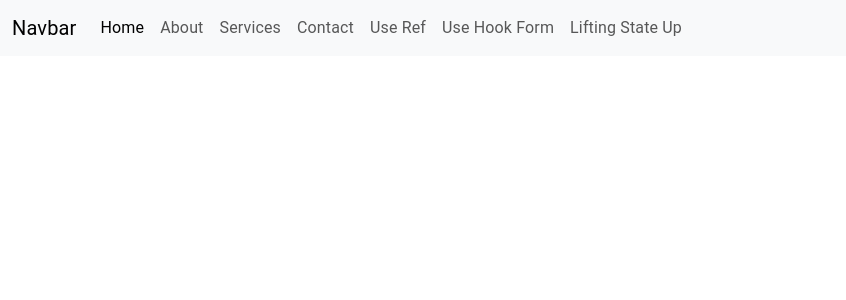
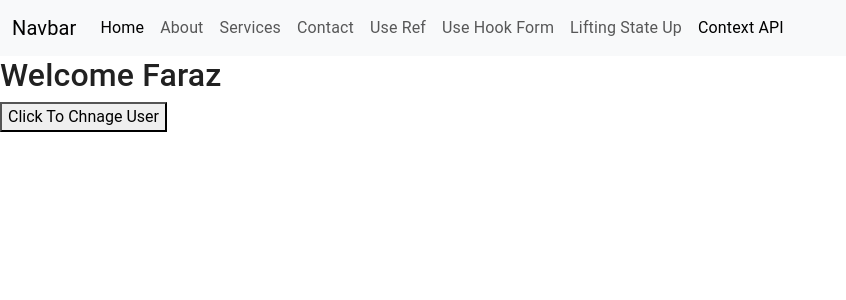
Before and after one commit to farazinam/2401E1, a React (Vite) app in the folder ADSE-I/reactapp/: page /contextAPI in a window 1280 px wide. Shown: the top 300 px of the page, without its empty margins (0-846 px from the left). Built offline with nearby package versions, Linux system fonts and the light colour scheme.

Commit message:
Context API

```diff
--- a/ADSE-I/reactapp/src/App.jsx
+++ b/ADSE-I/reactapp/src/App.jsx
@@ -35,6 +35,7 @@ import Services from './Pages/Services'
 import Contact from './Pages/Contact'
 import UseRef from './Pages/UseRef'
 import UseHookForm from './Pages/UseHookForm'
+import Dashboard from './Pages/Dashboard'
 
 import LiftingStateUp from './Pages/LiftingStateUp'
 
@@ -375,6 +376,7 @@ function App(){
   <Route path="/useRef" element={<UseRef />} />
   <Route path="/useHookForm" element={<UseHookForm />} />
   <Route path="/liftingStateUp" element={<LiftingStateUp />} />
+  <Route path="/contextAPI" element={<Dashboard />} />
 </Routes>
 
 </>
--- a/ADSE-I/reactapp/src/Components/Navbar.jsx
+++ b/ADSE-I/reactapp/src/Components/Navbar.jsx
@@ -32,6 +32,9 @@ function Navbar() {
         <li className="nav-item">
           <NavLink className="nav-link" to="/liftingStateUp">Lifting State Up</NavLink>
         </li>
+        <li className="nav-item">
+          <NavLink className="nav-link" to="/contextAPI">Context API</NavLink>
+        </li>
       </ul>
     </div>
   </div>
--- /dev/null
+++ b/ADSE-I/reactapp/src/Context/UserContext.jsx
@@ -0,0 +1,5 @@
+import { createContext } from "react";
+
+const UserContext = createContext();
+
+export default UserContext;
--- /dev/null
+++ b/ADSE-I/reactapp/src/Context/UserProvider.jsx
@@ -0,0 +1,13 @@
+import { useState } from "react";
+import UserContext from "./UserContext";
+
+function UserProvider({children}) {
+    const [user, setUser] = useState("Faraz");
+  return (
+    <UserContext.Provider value={{user, setUser}}>
+        {children}
+    </UserContext.Provider>
+  )
+}
+
+export default UserProvider
--- /dev/null
+++ b/ADSE-I/reactapp/src/Pages/Dashboard.jsx
@@ -0,0 +1,15 @@
+import { useContext } from "react";
+import UserContext from "../Context/UserContext";
+// import { Button } from "@mui/material";
+
+function Dashboard() {
+    const {user, setUser} = useContext(UserContext);
+  return (
+    <>
+   <h2>Welcome {user}</h2>
+   <button onClick={() => setUser("Admin")}>Click To Chnage User</button>
+   </>
+  )
+}
+
+export default Dashboard
--- a/ADSE-I/reactapp/src/main.jsx
+++ b/ADSE-I/reactapp/src/main.jsx
@@ -7,22 +7,25 @@ import { ThemeProvider, createTheme } from '@mui/material/styles'
 import CssBaseline from '@mui/material/CssBaseline'
 
 import { BrowserRouter } from 'react-router-dom'
+import UserProvider from './Context/UserProvider.jsx'
 
 const t = createTheme({
-  palette:{
-    primary:{
-      main : "#556677"
+  palette: {
+    primary: {
+      main: "#556677"
     }
   }
 })
 
 createRoot(document.getElementById('root')).render(
   // <StrictMode>
-    <ThemeProvider theme={t}>
-      <CssBaseline />
-      <BrowserRouter>
-    <App />
+  <UserProvider>
+    <BrowserRouter>
+      <ThemeProvider theme={t}>
+        <CssBaseline />
+        <App />
+      </ThemeProvider>
     </BrowserRouter>
-    </ThemeProvider>
+  </UserProvider>
   // </StrictMode>,
 )
```
